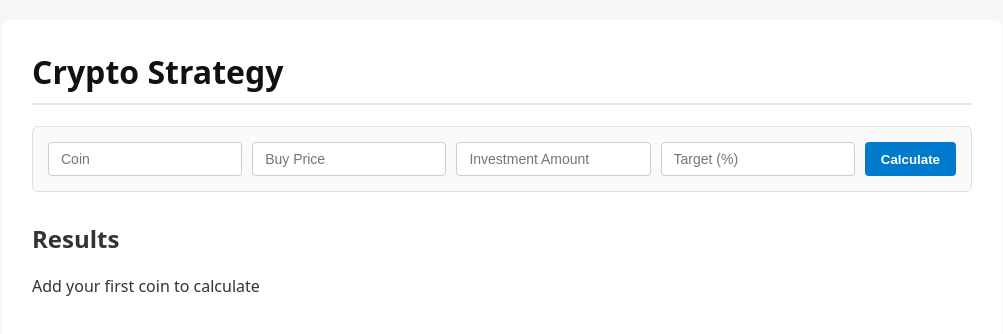
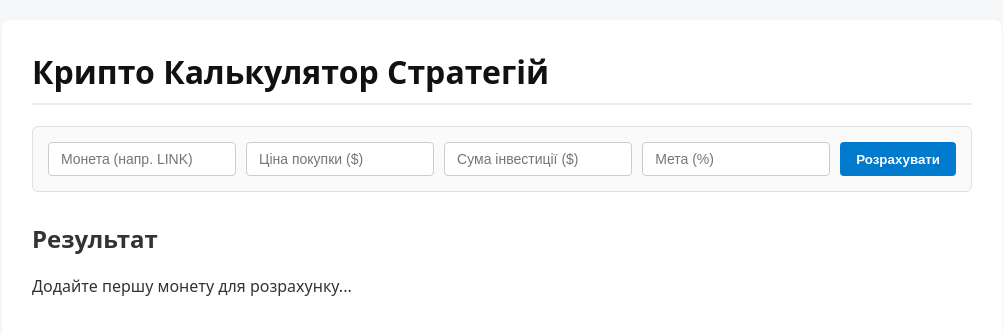
Before and after one commit to artemkorolov/trade-calc, a React (Vite) app: page / in a window 1280 px wide. Shown: the top 334 px of the page, without its empty margins (138-1141 px from the left). Built offline with nearby package versions, Linux system fonts and the light colour scheme.

Commit message:
feat: translate UI to Ukrainian

```diff
--- a/src/App.tsx
+++ b/src/App.tsx
@@ -15,22 +15,22 @@ function App() {
 
   return (
     <div className='app-container'>
-      <h1>Crypto Strategy</h1>
+      <h1>Крипто Калькулятор Стратегій</h1>
       <StrategyForm onAddStrategy={handleAddStrategy} />
       <div>
-        <h2>Results</h2>
+        <h2>Результат</h2>
         {strategies.length === 0 ? (
-          <p>Add your first coin to calculate</p>
+          <p>Додайте першу монету для розрахунку...</p>
         ) : (
           <div className='result-grid'>
             {strategies.map((strat) => (
               <div key={strat.id}>
-                <h3>Coin: {strat.coin}</h3>
-                <p>Buy Price: <strong>{strat.buyPrice} $</strong></p>
-                <p>Target Price (+{strat.targetPercent}%): <strong>{strat.sellPrice.toFixed(2)} $</strong></p>
-                <p>Averaging (-15%): <strong>{strat.averagingPrice15.toFixed(2)} $</strong></p>
-                <p>Coin Amount: {strat.coinAmount.toFixed(4)}</p>
-                <p>Net Profit: <strong>+{strat.netProfit.toFixed(2)} $</strong></p>
+                <h3>Монета: {strat.coin}</h3>
+                <p>Ціна покупки: <strong>{strat.buyPrice} $</strong></p>
+                <p>Ціна продажу: (+{strat.targetPercent}%): <strong>{strat.sellPrice.toFixed(2)} $</strong></p>
+                <p>Ціна усереднення (-15%): <strong>{strat.averagingPrice15.toFixed(2)} $</strong></p>
+                <p>Кількість монет: {strat.coinAmount.toFixed(4)}</p>
+                <p>Чистий прибуток: <strong>+{strat.netProfit.toFixed(2)} $</strong></p>
               </div>
             ))}
           </div>
--- a/src/components/StrategyForm.tsx
+++ b/src/components/StrategyForm.tsx
@@ -32,30 +32,30 @@ export const StrategyForm = ({ onAddStrategy }: StrategyFormProps) => {
 		<form onSubmit={handleSubmit} className="strategy-form">
 			<input
 				type="text"
-				placeholder="Coin"
+				placeholder="Монета (напр. LINK)"
 				value={coin}
 				onChange={(event) => setCoin(event.target.value)}
 			/>
 			<input
 				type="number"
-				placeholder="Buy Price"
+				placeholder="Ціна покупки ($)"
 				value={buyPrice}
 				onChange={(event) => setBuyPrice(event.target.value)}
 			/>
 			<input
 				type="number"
-				placeholder="Investment Amount"
+				placeholder="Сума інвестиції ($)"
 				value={investSum}
 				onChange={(event) => setInvestSum(event.target.value)}
 			/>
 			<input
 				type="number"
-				placeholder="Target (%)"
+				placeholder="Мета (%)"
 				value={target}
 				onChange={(event) => setTarget(event.target.value)}
 			/>
 
-			<button type="submit">Calculate</button>
+			<button type="submit">Розрахувати</button>
 		</form>
 	)
 
```
